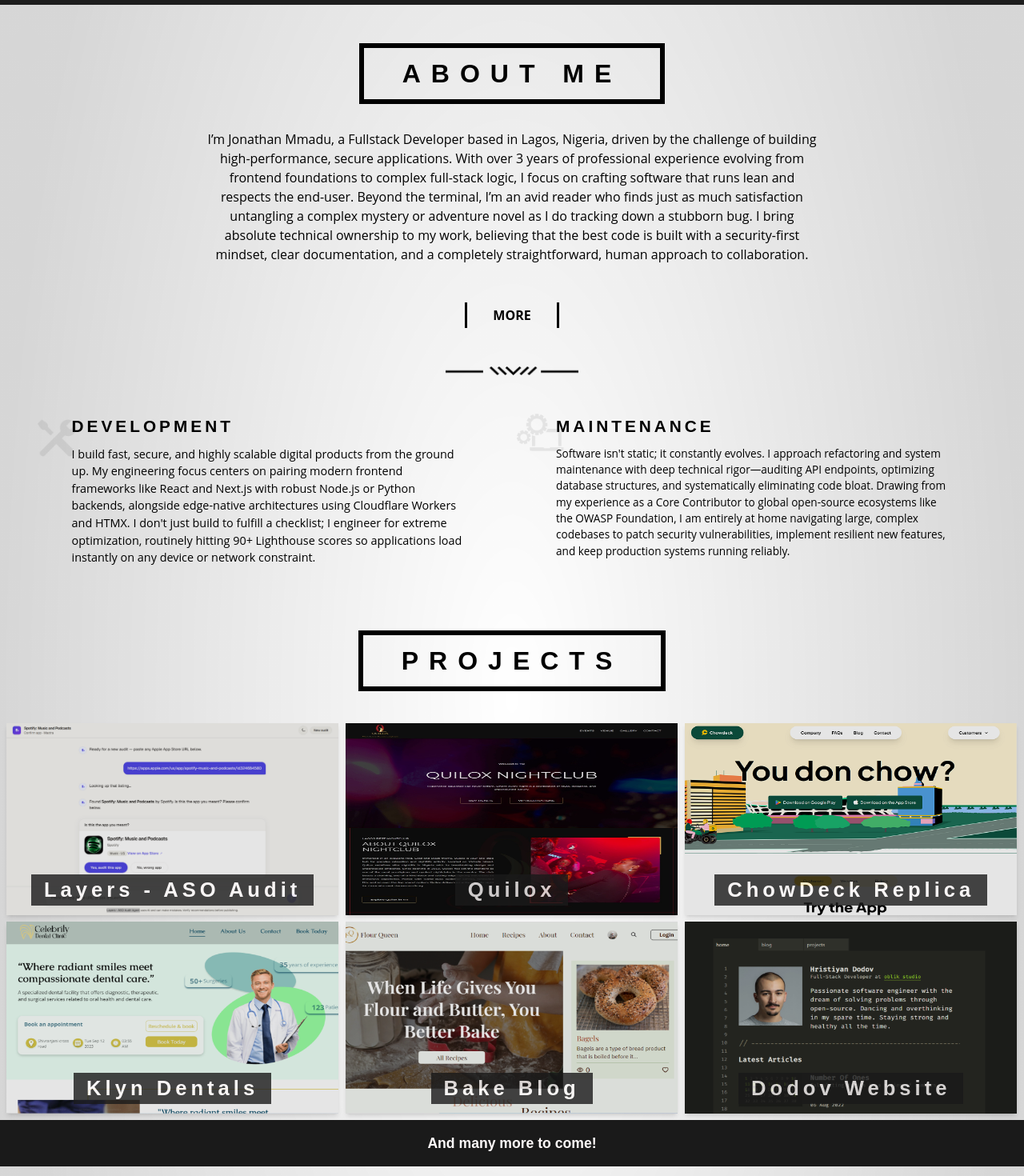
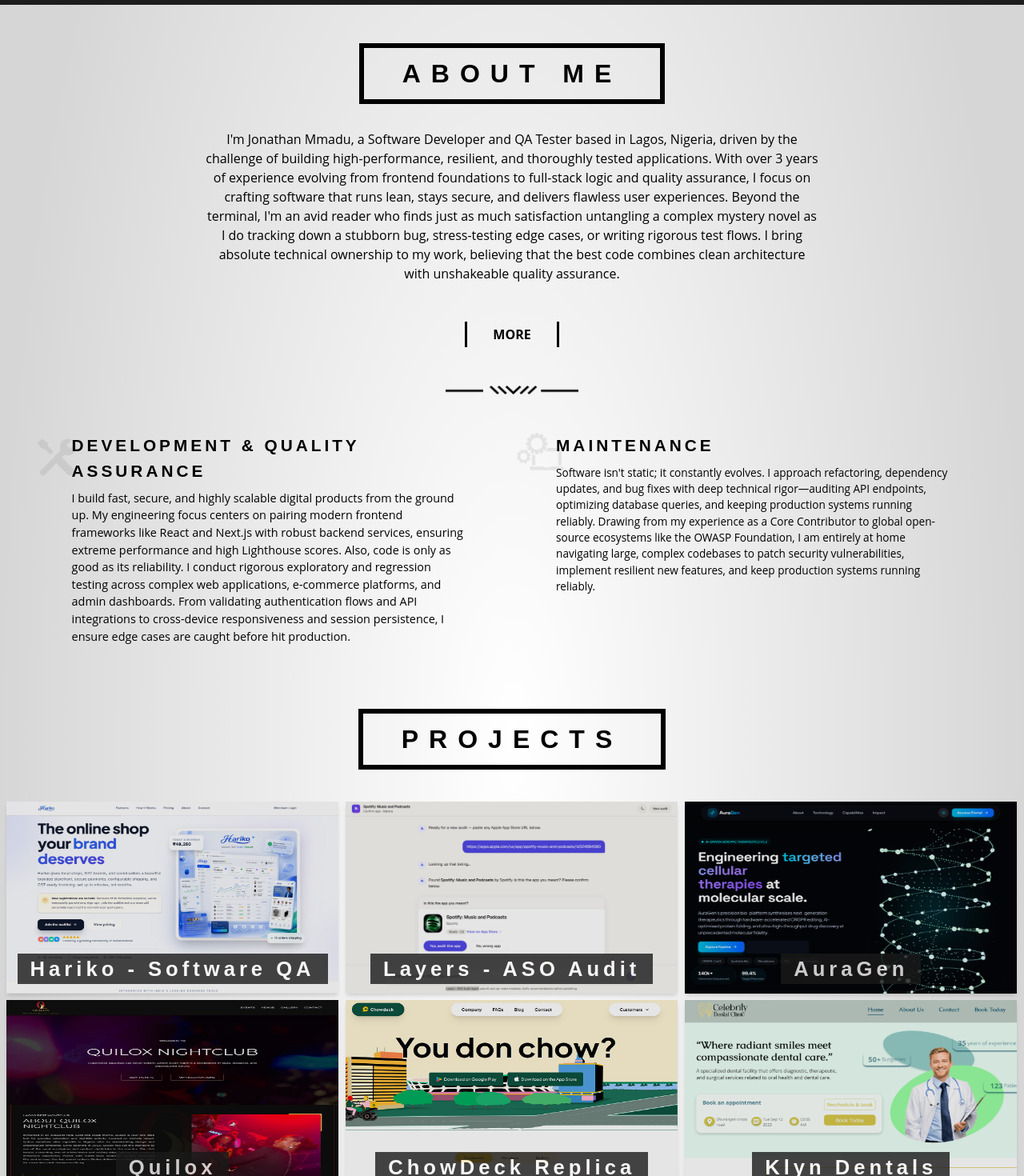
Before and after one commit to Jozz77/JonathanDev, a React (Vite) app: page / in a window 1280 px wide. Shown: the part 820-2290 px from the top of the page at 80% size. Built offline with nearby package versions, Linux system fonts and the light colour scheme.

Commit message:
feat: initialize homepage components with Hero, Portfolio, and About sections

```diff
--- a/src/Homepage/Components/About/About.jsx
+++ b/src/Homepage/Components/About/About.jsx
@@ -36,16 +36,9 @@
         <Heading text="ABOUT ME" />
       </div>
       <p className=" font-OpenSans text-justify sm:text-center pt-4 md:pt-6 lg:pt-8 font-medium text-[0.85rem] ssm:text-[0.9rem] lg:text-[0.95rem] xl:text-base w-[80%] ssm:w-[70%] md:w-[60%] mx-auto ">
-        I’m Jonathan Mmadu, a Fullstack Developer based in Lagos, Nigeria,
-        driven by the challenge of building high-performance, secure
-        applications. With over 3 years of professional experience evolving from
-        frontend foundations to complex full-stack logic, I focus on crafting
-        software that runs lean and respects the end-user. Beyond the terminal,
-        I’m an avid reader who finds just as much satisfaction untangling a
-        complex mystery or adventure novel as I do tracking down a stubborn bug.
-        I bring absolute technical ownership to my work, believing that the best
-        code is built with a security-first mindset, clear documentation, and a
-        completely straightforward, human approach to collaboration.
+       I'm Jonathan Mmadu, a Software Developer and QA Tester based in Lagos, Nigeria, driven by the challenge of building high-performance, resilient, and thoroughly tested applications. With over 3 years of experience evolving from frontend foundations to full-stack logic and quality assurance, I focus on crafting software that runs lean, stays secure, and delivers flawless user experiences.
+
+Beyond the terminal, I'm an avid reader who finds just as much satisfaction untangling a complex mystery novel as I do tracking down a stubborn bug, stress-testing edge cases, or writing rigorous test flows. I bring absolute technical ownership to my work, believing that the best code combines clean architecture with unshakeable quality assurance.
       </p>
       <div className="flex justify-center pt-6 md:pt-8 lg:pt-10 xl:pt-12 ">
         <p className=" border-solid border-black px-6 sm:px-8 py-1 text-[0.85rem] ssm:text-[0.9rem]  lg:text-[0.95rem] xl:text-base font-bold   border-r-[3px] border-l-[3px]   ">
@@ -59,17 +52,10 @@
       <section className="flex flex-col sm:flex-row items-center sm:items-start sm:justify-between px-[0%] ssm:px-[5%] md:px-[7%] lg:px-[7%] pt-8 sm:pt-10 xl:pt-12  ">
         <div className="w-[80%] ssm:w-[70%] sm:w-[47%] xl:w-[45%] relative ">
           <h1 className=" font-Montserrat text-[1rem] ssm:text-[1.1rem] lg:text-[1.2rem] xl:text-[1.3rem] font-bold tracking-[4px] ">
-            DEVELOPMENT
+            DEVELOPMENT & QUALITY ASSURANCE
           </h1>
           <p className=" pt-2 font-OpenSans text-justify sm:text-left text-[0.85rem] md:text-[0.85rem] lg:text-[0.9rem] font-base ">
-            I build fast, secure, and highly scalable digital products from the
-            ground up. My engineering focus centers on pairing modern frontend
-            frameworks like React and Next.js with robust Node.js or Python
-            backends, alongside edge-native architectures using Cloudflare
-            Workers and HTMX. I don't just build to fulfill a checklist; I
-            engineer for extreme optimization, routinely hitting 90+ Lighthouse
-            scores so applications load instantly on any device or network
-            constraint.
+            I build fast, secure, and highly scalable digital products from the ground up. My engineering focus centers on pairing modern frontend frameworks like React and Next.js with robust backend services, ensuring extreme performance and high Lighthouse scores. Also, code is only as good as its reliability. I conduct rigorous exploratory and regression testing across complex web applications, e-commerce platforms, and admin dashboards. From validating authentication flows and API integrations to cross-device responsiveness and session persistence, I ensure edge cases are caught before hit production.
           </p>
           <div className=" w-[10%] lg:w-[12%]  absolute top-0 left-[-10%] ">
             <img className=" w-full" src={Dev} alt="" />
@@ -81,10 +67,7 @@
             MAINTENANCE
           </h1>
           <p className="pt-2 font-OpenSans text-justify sm:text-left text-[0.85rem] md:text-[0.85rem] font-base ">
-            Software isn't static; it constantly evolves. I approach refactoring
-            and system maintenance with deep technical rigor—auditing API
-            endpoints, optimizing database structures, and systematically
-            eliminating code bloat. Drawing from my experience as a Core
+            Software isn't static; it constantly evolves. I approach refactoring, dependency updates, and bug fixes with deep technical rigor—auditing API endpoints, optimizing database queries, and keeping production systems running reliably. Drawing from my experience as a Core
             Contributor to global open-source ecosystems like the OWASP
             Foundation, I am entirely at home navigating large, complex codebases
             to patch security vulnerabilities, implement resilient new features,
--- a/src/Homepage/Components/Hero.jsx
+++ b/src/Homepage/Components/Hero.jsx
@@ -21,7 +21,7 @@
           <h1>Jonathan Mmadu</h1>
         </div>
         <small className="  text-gray text-[0.8rem] ssm:text-[0.9rem] sm:text-[0.8rem] md:text-[0.9rem] lg:text-[1rem] xl:text-[1.1rem] font-extrabold ">
-          A Software Developer
+         Software & QA Engineer
         </small>
         <Link
           to="portfolio"
--- a/src/Homepage/Components/Portfolio/Portfolio.jsx
+++ b/src/Homepage/Components/Portfolio/Portfolio.jsx
@@ -113,12 +113,12 @@
                     }`}
                   >
                     <p className="text-[0.8rem] ssm:text-[0.8rem] sm:text-[0.7rem] font-semibold">
-                      coded
+                      {portfolio.isCoded}
                     </p>
                     <h1 className="text-[1.2rem] ssm:text-[1.6rem] sm:text-[1.1rem] lg:text-[1.4rem] xl:text-[1.6rem] font-bold tracking-[5px] mt-1">
                       {portfolio.title}
                     </h1>
-                    <p className="text-[0.8rem] ssm:text-[0.8rem] sm:text-[0.7rem] sm:px-[10%] px-[5%] lg:px-[15%] text-center font-medium mt-2 lg:mt-4">
+                    <p className="text-[0.8rem] ssm:text-[0.8rem] sm:text-[0.7rem] sm:px-[10%] px-[5%] lg:px-[10%] text-center font-medium mt-2 lg:mt-4">
                       {portfolio.description}
                     </p>
                     <Link to={portfolio.link} target="_blank" className="">
--- a/src/Homepage/Components/Portfolio/PortolioData.jsx
+++ b/src/Homepage/Components/Portfolio/PortolioData.jsx
@@ -9,8 +9,8 @@
 import Bake2 from "./Assets/Bake2.png";
 import Klyn1 from "./Assets/Klyn1.webp";
 import Klyn2 from "./Assets/Klyn2.png";
-import Dodov1 from "./Assets/Dodov1.png";
-import Dodov2 from "./Assets/Dodov2.png";
+import auragen from "./Assets/auragen.png";
+import hariko from "./Assets/hariko.png";
 import chowdeck from "./Assets/chowdeck.png"
 import quilox1 from "./Assets/Quilox1.jpg";
 import quilox2 from "./Assets/Quilox2.jpg";
@@ -22,19 +22,41 @@
 
 
 const PortfolioData = [
-        {
+    {
+        img: hariko,
+        img2: hariko,
+        title: "Hariko - Software QA",
+        isPersonalProject: false,
+        description:
+          "Executed exploratory and regression testing across e-commerce storefront templates and administrative dashboards. Validated user authentication flows, session persistence, UI responsiveness, and critical features like invoice downloads using standard browser debugging tools.",
+          isCoded: " QA ",
+    link: "https://hariko.in", // Replace with live site or QA report/case study link
+  },
+  {
         img: layers2,
         img2: layers1,
         title: 'Layers - ASO Audit',
         isPersonalProject: false,
+        isCoded: " coded ",
         description: 'Layers - ASO Audit Agent is an AI-driven "digital consultant" that automates 10-point App Store Optimization health checks to help mobile developers optimize their iOS app rankings and increase downloads. ',
         link: 'https://layers-ecru.vercel.app/'
+    },
+
+ {
+        img: auragen,
+        img2: auragen,
+        title: 'AuraGen',
+        isPersonalProject: false,
+        isCoded: " coded ",
+        description: 'AuraGen is a premium, animation-driven biotechnology landing page built with Next.js and Tailwind CSS that leverages interactive, scroll-driven storytelling to showcase a high-tech cellular engineering platform.',
+        link: 'https://auragen-iota.vercel.app'
     },
     {
         img: quilox1,
         img2: quilox2,
         title: 'Quilox',
         isPersonalProject: false,
+        isCoded: " coded ",
         description: 'A Night Club website created using Typescript, React, Tailwind, and Node js  etc. ',
         link: 'https://clubquilox.com/'
     },
@@ -43,6 +65,7 @@
         img2: chowdeck,
         title: 'ChowDeck Replica',
         isPersonalProject: true,
+        isCoded: " coded ",
         description: 'A Replica of ChowDeck landing page created using Vue, Tailwind, Gsap recreated by me for fun.',
         link: 'https://chowdeck-replica.vercel.app/'
     },
@@ -51,6 +74,7 @@
         img2: Klyn2,
         title: 'Klyn Dentals',
         isPersonalProject: true,
+        isCoded: " coded ",
         description: 'A Dental Clinic website created using React, Tailwind, React Image Gallery. Connected to API endpoints to enable booking an appointment on the site.',
         link: 'https://klyn-dentals.vercel.app/'
     },
@@ -62,22 +86,22 @@
     //     description: 'A one-paged Restuarant site created using React JS, Tailwind and Swiper JS.',
     //     link: 'https://restaurant-gxr3.vercel.app/'
     // },
-    {
-        img: Bake1,
-        img2: Bake2,
-        title: 'Bake Blog',
-        isPersonalProject: true,
-        description: 'A Bake Blog site created using React, Tailwind, Typewriter and lots of CSS Animations and Transform',
-        link: 'https://bake-blog.vercel.app/'
-    },
-    {
-        img: Dodov1,
-        img2: Dodov2,
-        title: 'Dodov Website',
-        isPersonalProject: false,
-        description: 'This is a replication of a website by Hristiyan Dodov. Created with HTML, CSS and JavaScript.',
-        link: 'https://rasheedatj.github.io/Team-2-dodov/'
-    },
+    // {
+    //     img: Bake1,
+    //     img2: Bake2,
+    //     title: 'Bake Blog',
+    //     isPersonalProject: true,
+    //     description: 'A Bake Blog site created using React, Tailwind, Typewriter and lots of CSS Animations and Transform',
+    //     link: 'https://bake-blog.vercel.app/'
+    // },
+    // {
+    //     img: Dodov1,
+    //     img2: Dodov2,
+    //     title: 'Dodov Website',
+    //     isPersonalProject: false,
+    //     description: 'This is a replication of a website by Hristiyan Dodov. Created with HTML, CSS and JavaScript.',
+    //     link: 'https://rasheedatj.github.io/Team-2-dodov/'
+    // },
     // {
     //     img: Skriper1,
     //     img2: Skriper2,
--- a/src/Homepage/Components/Work.jsx
+++ b/src/Homepage/Components/Work.jsx
@@ -30,7 +30,7 @@
           TECHNICAL SKILLS
         </h1>
         <p className=" font-Montserrat pt-1 sm:pt-1 text-[0.8rem] ssm:text-[0.85rem] sm:text-[0.75rem] md:text-[0.85rem]  lg:text1.1rem] xl:text-[0.95rem]">
-         Full-stack engineer specializing in React, Next.js, TypeScript, and Node.js/Python (Django). Obsessed with extreme web performance and mobile optimization—consistently engineering lean, no-bloat code to achieve 90+ Lighthouse scores. Experienced in deploying distributed edge logic (Cloudflare Workers, HTMX) and designing highly secure, resilient API architectures shaped by global open-source security frameworks.
+        Software engineer and QA tester specializing in React, Next.js, TypeScript, and Node.js. Obsessed with software reliability, end-to-end testing, extreme web performance, and mobile optimization. Experienced in executing exploratory and regression testing, identifying subtle UI/UX edge cases, validating REST APIs, and building resilient web architectures.
         </p>
       </section>
 
```
Also changed, not shown: src/Homepage/Components/Portfolio/Assets/auragen.png (added), src/Homepage/Components/Portfolio/Assets/hariko.png (added).
